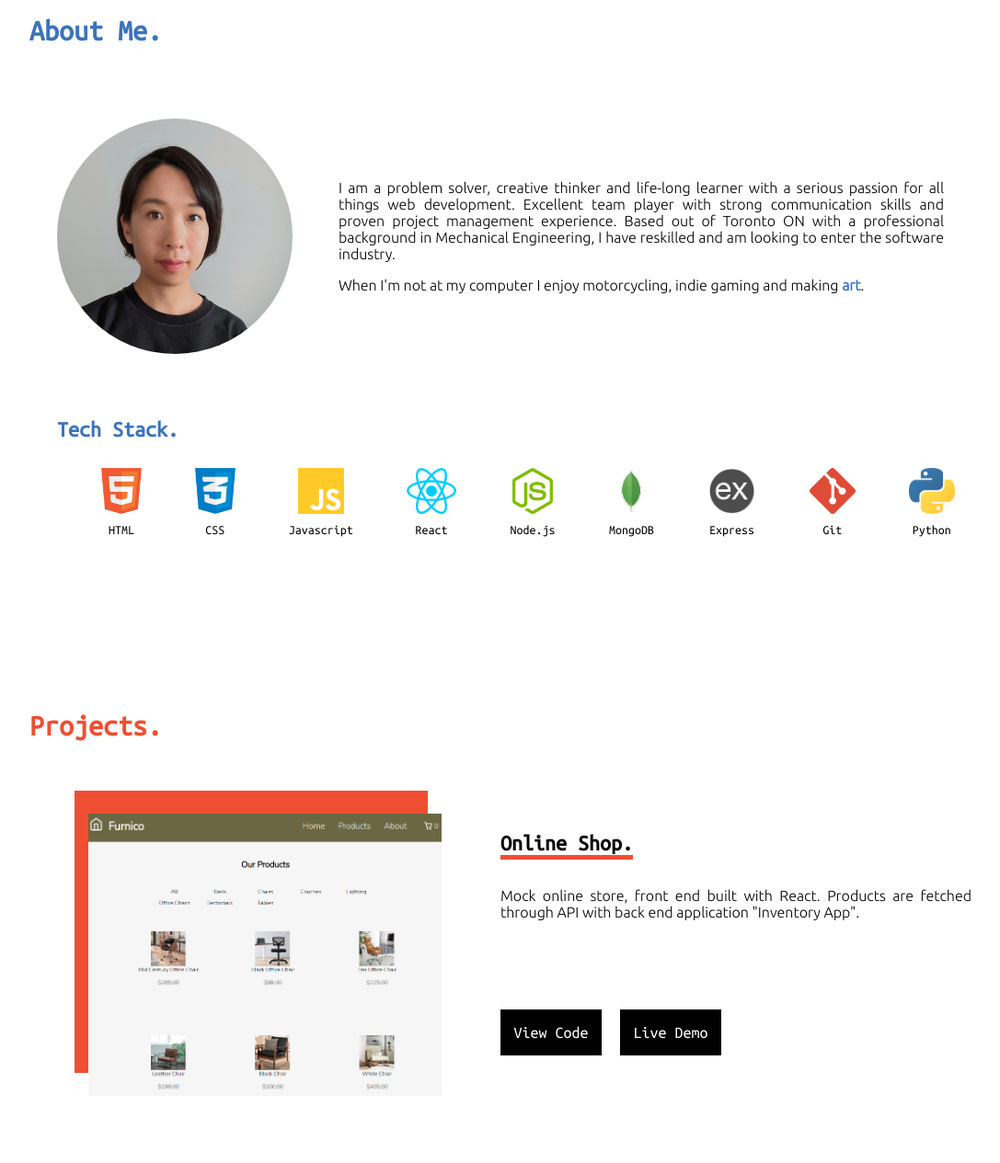
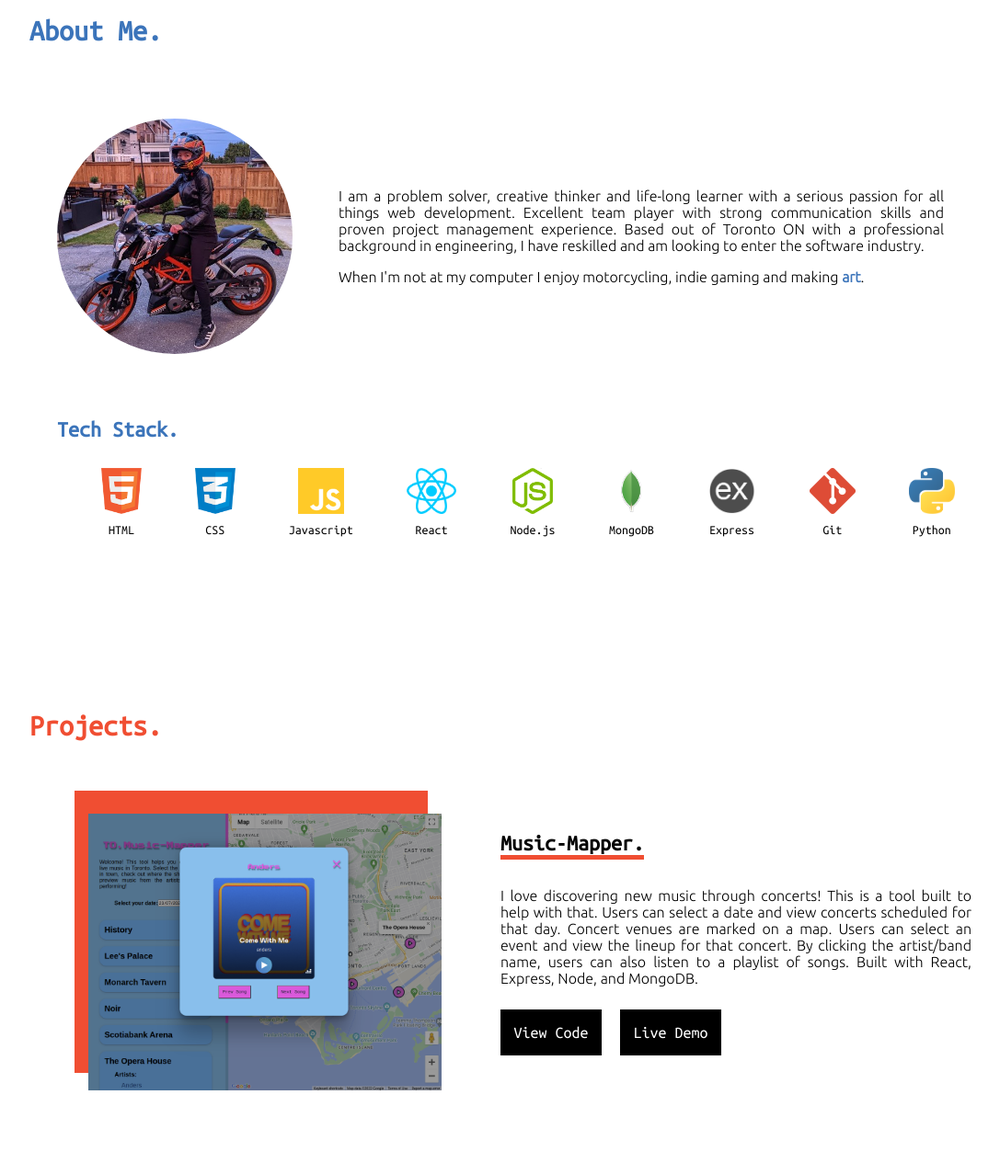
Before and after one commit to maggielau/portfolio, a plain HTML site: page index.html in a window 1280 px wide. Shown: the part 920-2185 px from the top of the page at 92% size, without its empty margins (96-1183 px from the left). Drawn offline with Linux system fonts and the light colour scheme.

Commit message:
Added project

```diff
--- a/index.html
+++ b/index.html
@@ -60,13 +60,13 @@
             <h1>About Me.</h1>
             <div class="about-content">
                 <div class="about-photo-crop">
-                    <img src="./src/images/MaggieLProfile_web.jpg">
+                    <img src="./src/images/MaggieLProfile2_web.jpg">
                 </div>
                 <article>
                     <p>
                         I am a problem solver, creative thinker and life-long learner with a serious passion for all things web development.
                         Excellent team player with strong communication skills and proven project management experience.
-                        Based out of Toronto ON with a professional background in Mechanical Engineering, I have reskilled and am looking to enter the software industry.
+                        Based out of Toronto ON with a professional background in engineering, I have reskilled and am looking to enter the software industry.
                     </p>
                     <p>
                         When I'm not at my computer I enjoy motorcycling, indie gaming and making <a href="https://www.instagram.com/maglau.draws" target="_blank"><strong>art</strong></a>.
@@ -124,6 +124,16 @@
         <div class="projects-section">
             <h1>Projects.</h1>
             <div class="projects-display">
+
+                <div class="project">
+                    <div class="project-img"><a href="https://github.com/maggielau/concert-map-app" target="_blank"><img src="./src/images/music-mapper-thumb.png" alt="Music Mapper Thumbnail"></a></div>
+                    <h2>Music-Mapper.</h2>
+                    <article>I love discovering new music through concerts! This is a tool built to help with that. Users can select a date and view concerts scheduled for that day. Concert venues are marked on a map. Users can select an event and view the lineup for that concert. By clicking the artist/band name, users can also listen to a playlist of songs. Built with React, Express, Node, and MongoDB.</article>
+                    <div class="project-links">
+                        <a href="https://github.com/maggielau/concert-map-app" target="_blank"><div class="project-button nav-shutter">View Code</div></a>
+                        <a href="https://concert-map-app.herokuapp.com/" target="_blank"><div class="project-button nav-shutter">Live Demo</div></a>
+                    </div>
+                </div>
 
                 <div class="project">
                     <div class="project-img"><a href="https://github.com/maggielau/online-shop" target="_blank"><img src="./src/images/online-shop-thumb.png" alt="Online Shop Thumbnail"></a></div>
```
Also changed, not shown: src/images/MaggieLProfile2_web.jpg (added), src/images/music-mapper-thumb.png (added).
